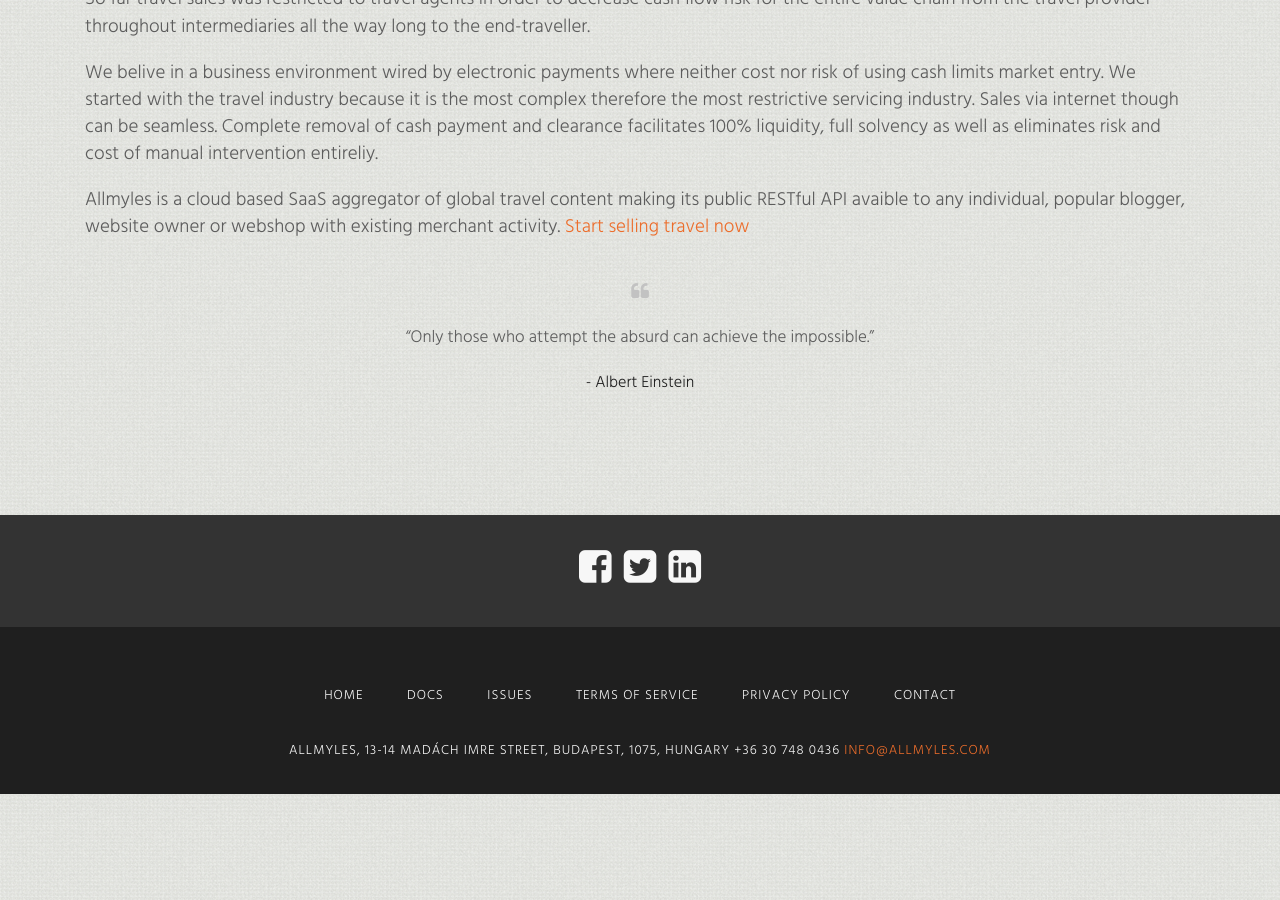
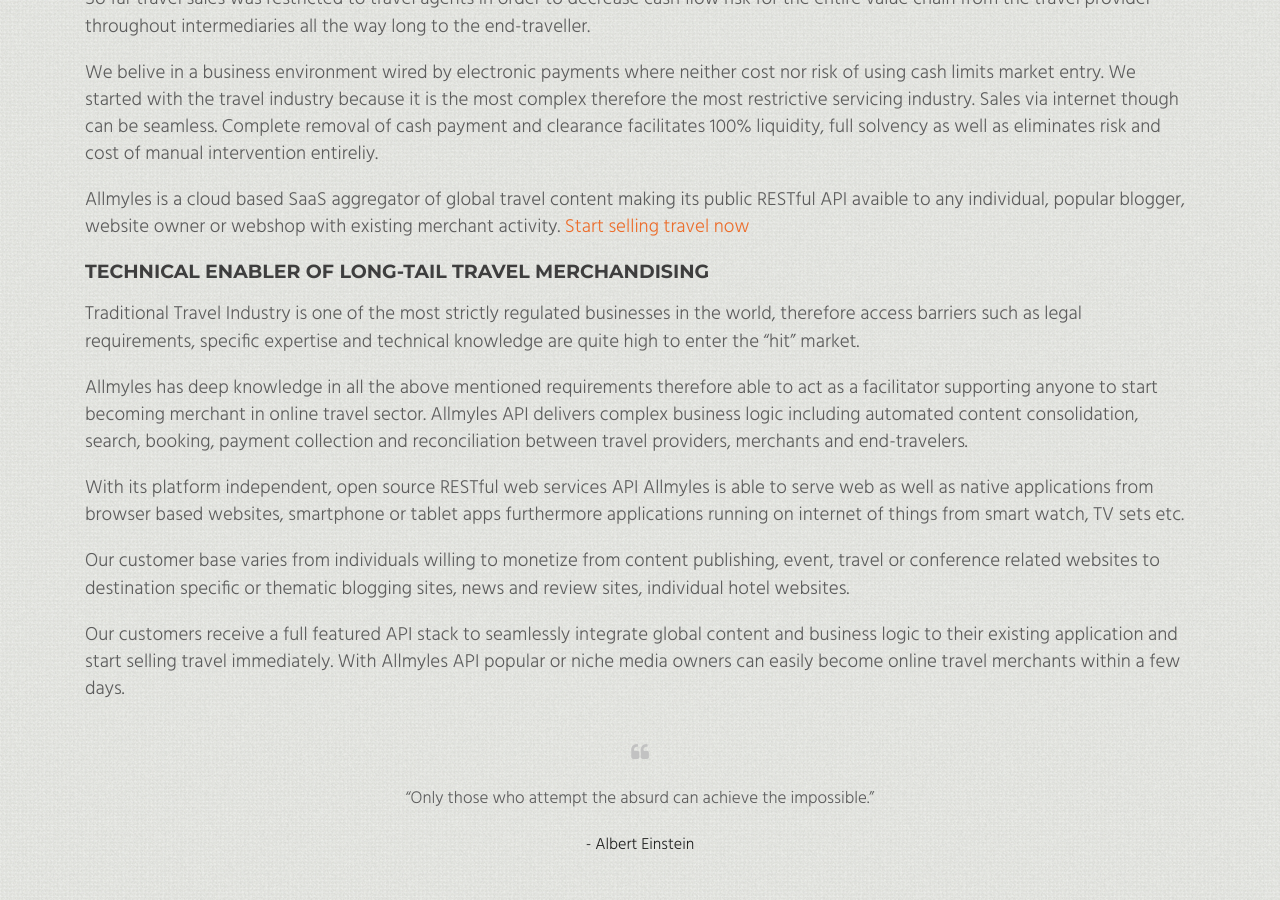
Before and after one commit to balazsszilardtoth/allmyles.github.io, a Jekyll site: the page built from why.html, in a window 1280 px wide and 900 px high, scrolled down 919 px. Built offline with Jekyll 4.4.1, drawn with Linux system fonts in a browser that asks for light colours; nearby versions of some CDN libraries.

Commit message:
enrich content

```diff
--- a/why.html
+++ b/why.html
@@ -24,6 +24,17 @@ title: Why - Allmyles
 
 			<p>Allmyles is a cloud based SaaS aggregator of global travel content making its public RESTful API avaible to any individual, popular blogger, website owner or webshop with existing merchant activity. <a href="http://dashboard.allmyles.com">Start selling travel now</a></p>
 
+			<h3>Technical Enabler of Long-Tail Travel Merchandising</h3>
+			<p>Traditional Travel Industry is one of the most strictly regulated businesses in the world, therefore access barriers such as legal requirements, specific expertise and technical knowledge are quite high to enter the “hit” market.</p>
+
+			<p>Allmyles has deep knowledge in all the above mentioned requirements therefore able to act as a facilitator supporting anyone to start becoming merchant in online travel sector. Allmyles API delivers complex business logic including automated content consolidation, search, booking, payment collection and reconciliation between travel providers, merchants and end-travelers.</p>
+
+			<p>With its platform independent, open source RESTful web services API Allmyles is able to serve web as well as native applications from browser based websites, smartphone or tablet apps furthermore applications running on internet of things from smart watch, TV sets etc.</p>
+
+			<p>Our customer base varies from individuals willing to monetize from content publishing, event, travel or conference related websites to destination specific or thematic blogging sites, news and review sites, individual hotel websites.</p>
+
+			<p>Our customers receive a full featured API stack to seamlessly integrate global content and business logic to their existing application and start selling travel immediately. With Allmyles API popular or niche media owners can easily become online travel merchants within a few days.</p>
+
 			<div class="quote-block">
 				<p class="text-center"><i class="fa fa-quote-left"></i></p>
 				<p class="quote-text">“Only those who attempt the absurd can achieve the impossible.”</p>
```
